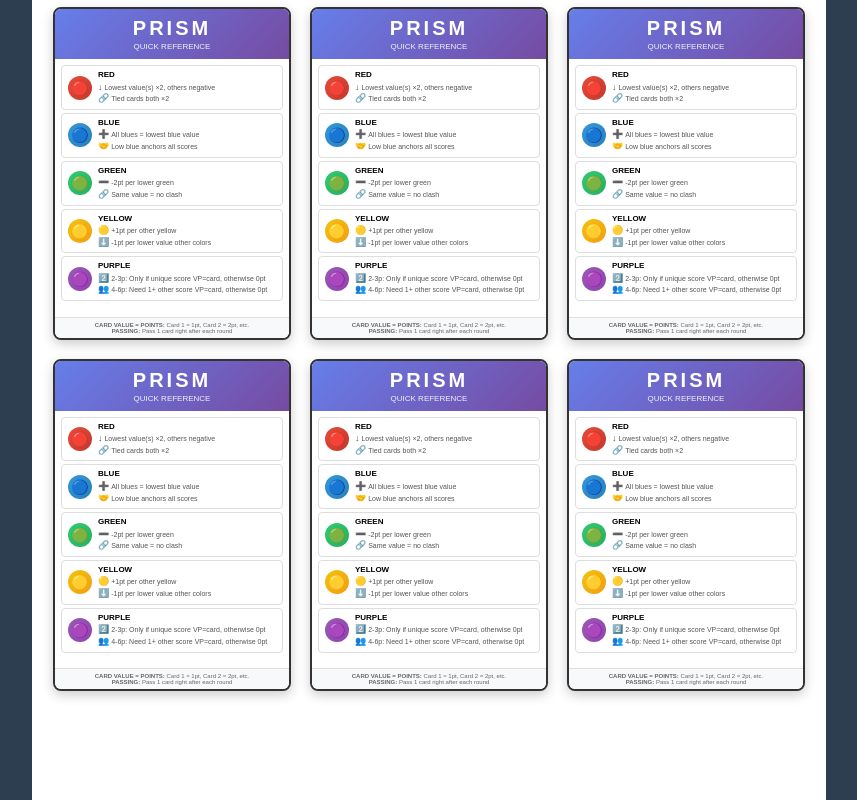
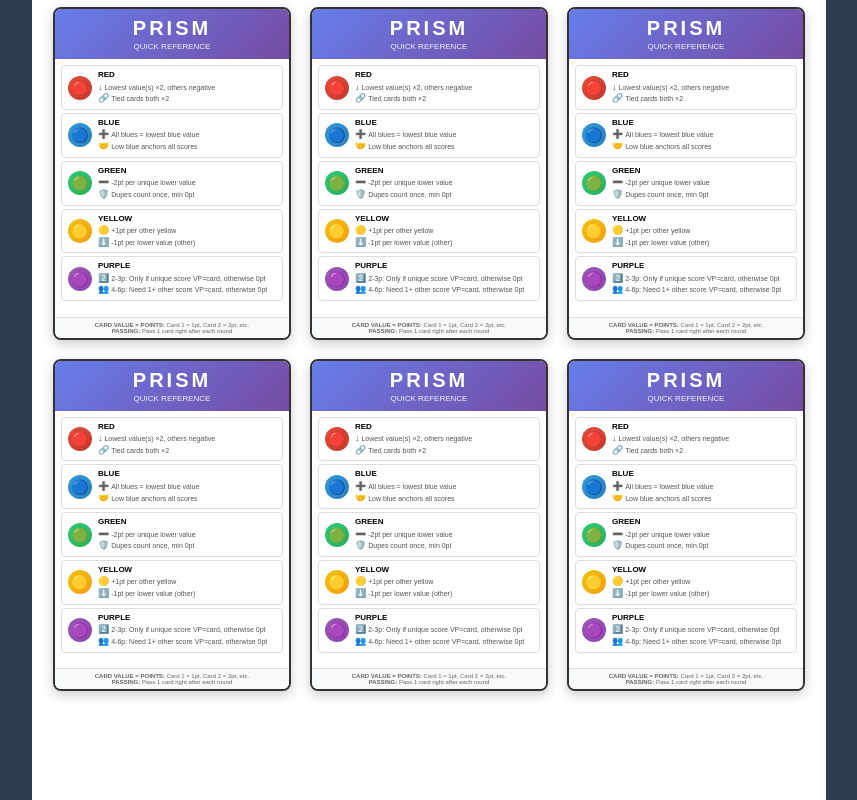
Before and after one commit to tabletoplab25-hash/PRISM, a plain HTML site: page prism-reference.html in a window 1280 px wide. Shown: the part 522-1322 px from the top of the page, without its empty margins (211-1068 px from the left). Drawn offline with Linux system fonts and the light colour scheme.

Commit message:
Update prism-reference.html

```diff
--- a/prism-reference.html
+++ b/prism-reference.html
@@ -235,8 +235,8 @@
                     <div class="color-icon green">🟢</div>
                     <div class="color-info">
                         <div class="color-name">GREEN</div>
-                        <div class="rule"><span class="icon">➖</span>-2pt per lower green</div>
-                        <div class="rule"><span class="icon">🔗</span>Same value = no clash</div>
+                        <div class="rule"><span class="icon">➖</span>-2pt per unique lower value</div>
+                        <div class="rule"><span class="icon">🛡️</span>Dupes count once, min 0pt</div>
                     </div>
                 </div>
 
@@ -246,7 +246,7 @@
                     <div class="color-info">
                         <div class="color-name">YELLOW</div>
                         <div class="rule"><span class="icon">🟡</span>+1pt per other yellow</div>
-                        <div class="rule"><span class="icon">⬇️</span>-1pt per lower value other colors</div>
+                        <div class="rule"><span class="icon">⬇️</span>-1pt per lower value (other)</div>
                     </div>
                 </div>
 
@@ -294,8 +294,8 @@
                     <div class="color-icon green">🟢</div>
                     <div class="color-info">
                         <div class="color-name">GREEN</div>
-                        <div class="rule"><span class="icon">➖</span>-2pt per lower green</div>
-                        <div class="rule"><span class="icon">🔗</span>Same value = no clash</div>
+                        <div class="rule"><span class="icon">➖</span>-2pt per unique lower value</div>
+                        <div class="rule"><span class="icon">🛡️</span>Dupes count once, min 0pt</div>
                     </div>
                 </div>
                 <div class="color-row">
@@ -303,7 +303,7 @@
                     <div class="color-info">
                         <div class="color-name">YELLOW</div>
                         <div class="rule"><span class="icon">🟡</span>+1pt per other yellow</div>
-                        <div class="rule"><span class="icon">⬇️</span>-1pt per lower value other colors</div>
+                        <div class="rule"><span class="icon">⬇️</span>-1pt per lower value (other)</div>
                     </div>
                 </div>
                 <div class="color-row">
@@ -347,8 +347,8 @@
                     <div class="color-icon green">🟢</div>
                     <div class="color-info">
                         <div class="color-name">GREEN</div>
-                        <div class="rule"><span class="icon">➖</span>-2pt per lower green</div>
-                        <div class="rule"><span class="icon">🔗</span>Same value = no clash</div>
+                        <div class="rule"><span class="icon">➖</span>-2pt per unique lower value</div>
+                        <div class="rule"><span class="icon">🛡️</span>Dupes count once, min 0pt</div>
                     </div>
                 </div>
                 <div class="color-row">
@@ -356,7 +356,7 @@
                     <div class="color-info">
                         <div class="color-name">YELLOW</div>
                         <div class="rule"><span class="icon">🟡</span>+1pt per other yellow</div>
-                        <div class="rule"><span class="icon">⬇️</span>-1pt per lower value other colors</div>
+                        <div class="rule"><span class="icon">⬇️</span>-1pt per lower value (other)</div>
                     </div>
                 </div>
                 <div class="color-row">
@@ -400,8 +400,8 @@
                     <div class="color-icon green">🟢</div>
                     <div class="color-info">
                         <div class="color-name">GREEN</div>
-                        <div class="rule"><span class="icon">➖</span>-2pt per lower green</div>
-                        <div class="rule"><span class="icon">🔗</span>Same value = no clash</div>
+                        <div class="rule"><span class="icon">➖</span>-2pt per unique lower value</div>
+                        <div class="rule"><span class="icon">🛡️</span>Dupes count once, min 0pt</div>
                     </div>
                 </div>
                 <div class="color-row">
@@ -409,7 +409,7 @@
                     <div class="color-info">
                         <div class="color-name">YELLOW</div>
                         <div class="rule"><span class="icon">🟡</span>+1pt per other yellow</div>
-                        <div class="rule"><span class="icon">⬇️</span>-1pt per lower value other colors</div>
+                        <div class="rule"><span class="icon">⬇️</span>-1pt per lower value (other)</div>
                     </div>
                 </div>
                 <div class="color-row">
@@ -453,8 +453,8 @@
                     <div class="color-icon green">🟢</div>
                     <div class="color-info">
                         <div class="color-name">GREEN</div>
-                        <div class="rule"><span class="icon">➖</span>-2pt per lower green</div>
-                        <div class="rule"><span class="icon">🔗</span>Same value = no clash</div>
+                        <div class="rule"><span class="icon">➖</span>-2pt per unique lower value</div>
+                        <div class="rule"><span class="icon">🛡️</span>Dupes count once, min 0pt</div>
                     </div>
                 </div>
                 <div class="color-row">
@@ -462,7 +462,7 @@
                     <div class="color-info">
                         <div class="color-name">YELLOW</div>
                         <div class="rule"><span class="icon">🟡</span>+1pt per other yellow</div>
-                        <div class="rule"><span class="icon">⬇️</span>-1pt per lower value other colors</div>
+                        <div class="rule"><span class="icon">⬇️</span>-1pt per lower value (other)</div>
                     </div>
                 </div>
                 <div class="color-row">
@@ -506,8 +506,8 @@
                     <div class="color-icon green">🟢</div>
                     <div class="color-info">
                         <div class="color-name">GREEN</div>
-                        <div class="rule"><span class="icon">➖</span>-2pt per lower green</div>
-                        <div class="rule"><span class="icon">🔗</span>Same value = no clash</div>
+                        <div class="rule"><span class="icon">➖</span>-2pt per unique lower value</div>
+                        <div class="rule"><span class="icon">🛡️</span>Dupes count once, min 0pt</div>
                     </div>
                 </div>
                 <div class="color-row">
@@ -515,7 +515,7 @@
                     <div class="color-info">
                         <div class="color-name">YELLOW</div>
                         <div class="rule"><span class="icon">🟡</span>+1pt per other yellow</div>
-                        <div class="rule"><span class="icon">⬇️</span>-1pt per lower value other colors</div>
+                        <div class="rule"><span class="icon">⬇️</span>-1pt per lower value (other)</div>
                     </div>
                 </div>
                 <div class="color-row">
```
